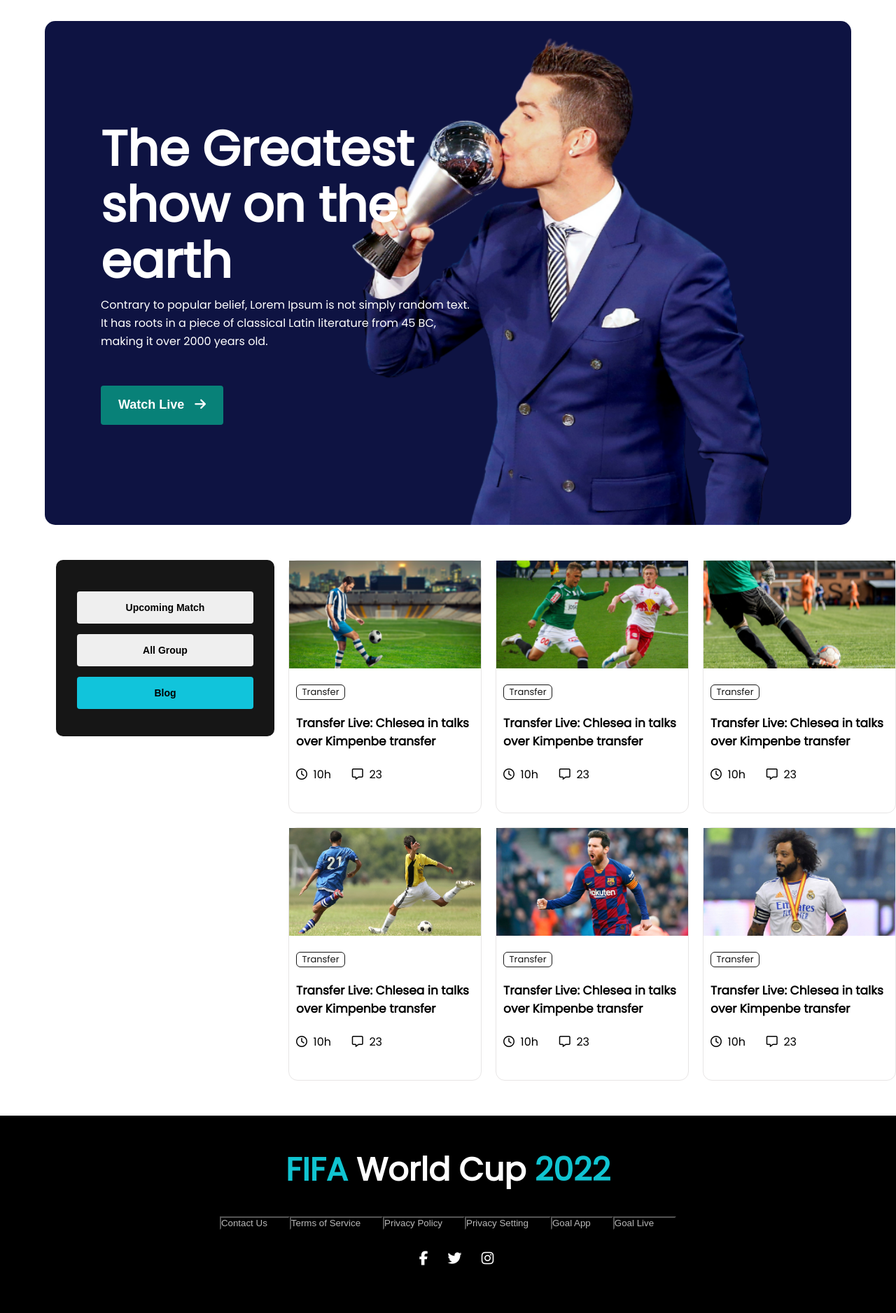
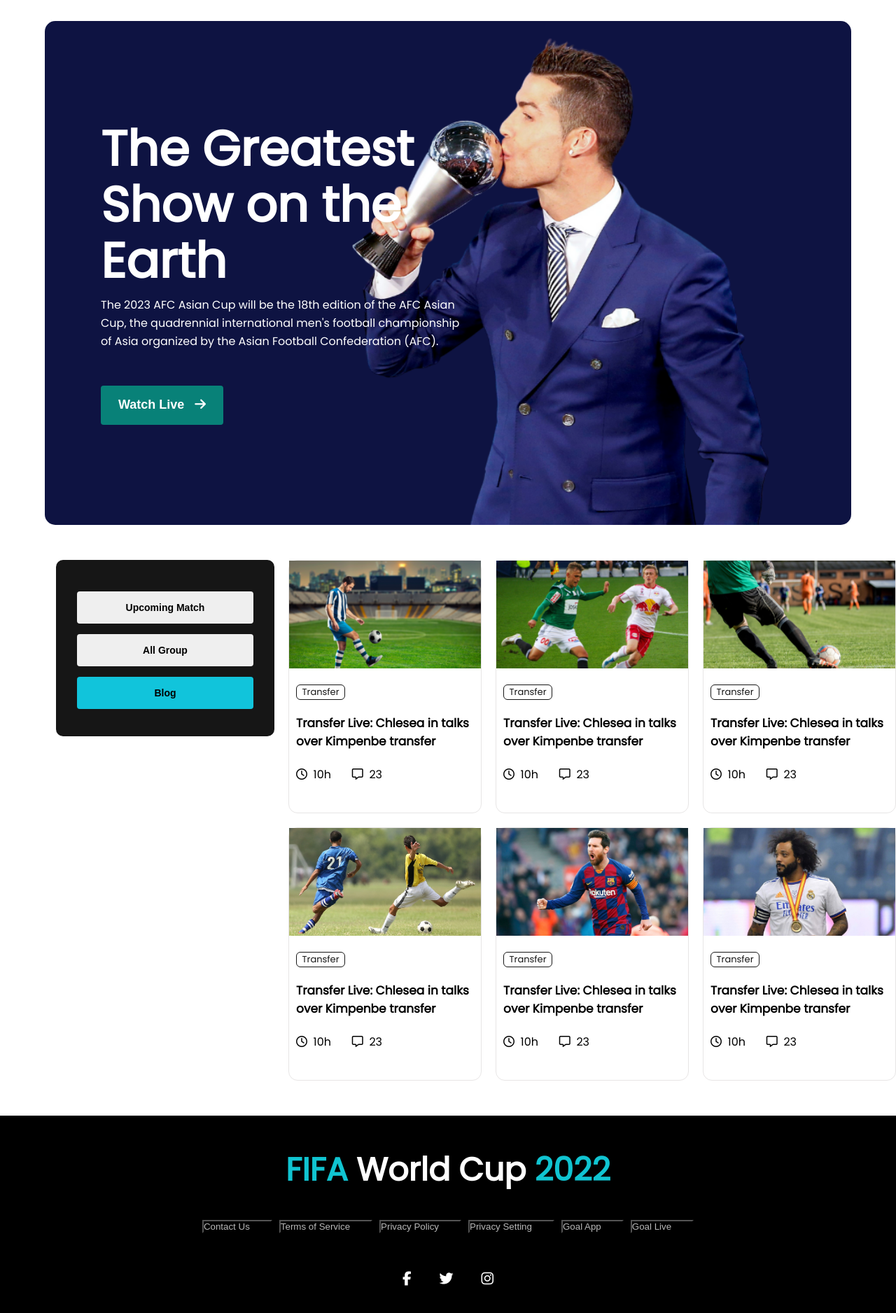
Before and after one commit to SaidurRahman10/World-CuP-2022, a plain HTML site: page index.html in a window 1280 px wide. Shown: the whole page at 70% size. Drawn offline with Linux system fonts and the light colour scheme.

Commit message:
Fixing More Error

```diff
--- a/index.html
+++ b/index.html
@@ -4,7 +4,7 @@
     <meta charset="UTF-8" />
     <meta http-equiv="X-UA-Compatible" content="IE=edge" />
     <meta name="viewport" content="width=device-width, initial-scale=1.0" />
-    <title>World Cup</title>
+    <title>World Cup 2022</title>
     <!-- StyleSheet -->
     <link rel="stylesheet" href="style.css" />
     <!-- Font Awesome -->
@@ -15,18 +15,18 @@
   </head>
   <body>
     <main>
-      <!-------------
+
+
+    <!-------------
      Hero Section
     ------------ -->
 
       <section id="hero">
         <div class="hero-details">
-          <h1>The Greatest show on the earth</h1>
+          <h1>The Greatest Show on the Earth</h1>
 
           <p>
-            Contrary to popular belief, Lorem Ipsum is not simply random text.
-            It has roots in a piece of classical Latin literature from 45 BC,
-            making it over 2000 years old.
+            The 2023 AFC Asian Cup will be the 18th edition of the AFC Asian Cup, the quadrennial international men's football championship of Asia organized by the Asian Football Confederation (AFC).
           </p>
 
           <button class="normal">
@@ -36,7 +36,7 @@
       </section>
     </main>
 
-    <!-- -------------------
+  <!-- -------------------
      MATCH Section
   -------------------->
 
@@ -50,8 +50,6 @@
           <button class="normal active"><a href="#">Blog</a></button>
         </div>
       </div>
-
-
 
       <div class="match-blog">
         <div class="card">
@@ -132,9 +130,7 @@
       </div>
     </section>
 
-
-
-<!-- -----------------------
+   <!-- -----------------------
      footer Section
 -------------------------- -->
 
@@ -155,11 +151,11 @@
       </div>
 
       <div class="follow">
-        <div class="icon">
+
           <i class="fab fa-facebook-f"></i>
           <i class="fab fa-twitter"></i>
           <i class="fab fa-instagram"></i>
-        </div>
+
       </div>
     </footer>
   </body>
--- a/style.css
+++ b/style.css
@@ -56,6 +56,8 @@ main {
 }
 
 /* MY Voiler Plate CSS End*/
+
+
 
 /* ---------------------
      hero Section
@@ -203,6 +205,7 @@ main {
 /* -----------------------
    Up Comming Match
 -------------------------- */
+
 .flag-box{
   width: 280px;
   height: 270px;
@@ -253,12 +256,14 @@ footer h2 span {
 }
 .footer-button button {
   background-color: transparent;
+  margin: 5px;
 }
 .footer-button button a {
   text-decoration: none;
   color: #b9b9b9;
   margin-right: 30px;
   transition: 0.3s ease;
+
 }
 
 .footer-button button a:hover {
@@ -269,14 +274,16 @@ footer .follow {
   margin-top: 30px;
   display: flex;
   justify-content: center;
+  align-items: center;
+
 }
 
 footer .follow i {
   font-size: 20px;
   color: #fff;
-  padding-left: 24px;
   cursor: pointer;
   transition: 0.3s ease;
+  margin: 20px;
 }
 footer .follow i:hover {
   font-size: 30px;
@@ -423,4 +430,8 @@ footer .follow i:hover {
     justify-content: center;
     align-items: center;
   }
+  .view-all button {
+    display: none;
+  }
+
 }
```
Also changed, not shown: UpcommingMatch.html (+1 -1 lines).
